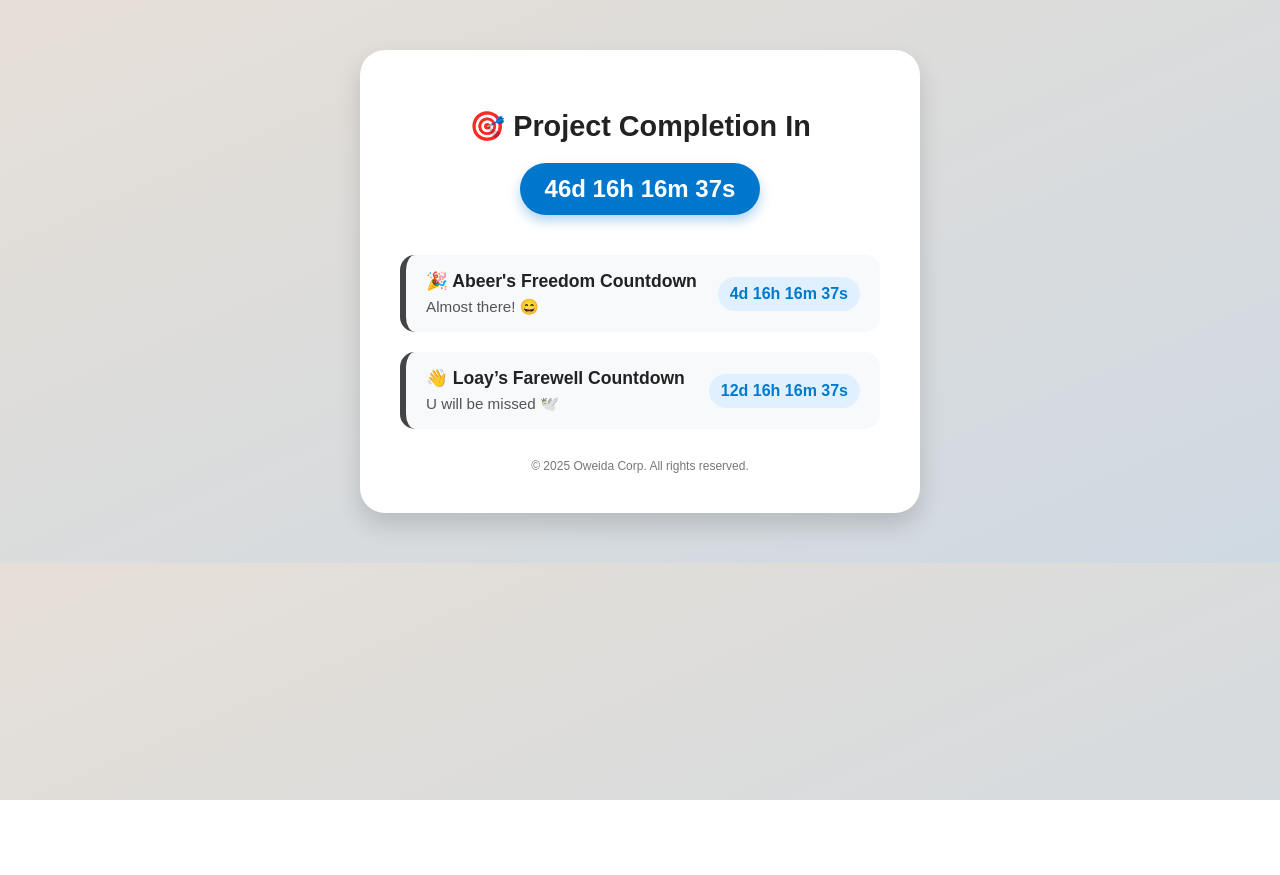
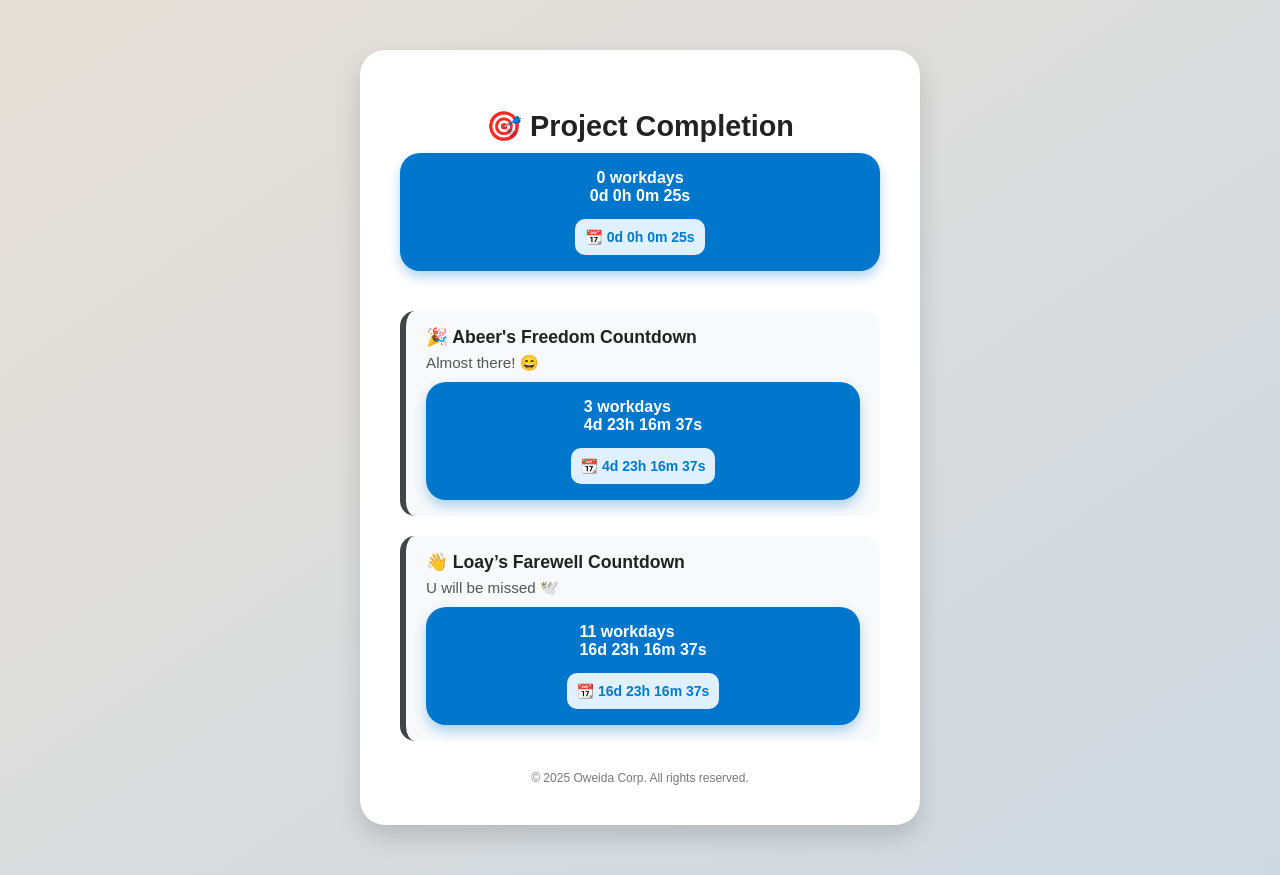
Before and after one commit to ALQassem-Oweida/ProjectCountdown, a plain HTML site: page index.html in a window 1280 px wide. Before the commit the page ends 800 px from the top, so only its background shows below. Drawn offline with Linux system fonts and the light colour scheme.

Commit message:
Update index.html

```diff
--- a/index.html
+++ b/index.html
@@ -2,7 +2,7 @@
 <html lang="en">
 <head>
   <meta charset="UTF-8">
-  <title>Freedom Countdown</title>
+  <title>Dual Countdown Timer</title>
   <style>
     body {
       margin: 0;
@@ -42,16 +42,19 @@
       margin-bottom: 10px;
     }
 
-    .badge {
+    .dual-badge {
       background: #0077cc;
       color: white;
-      padding: 12px 25px;
-      font-size: 24px;
-      border-radius: 50px;
-      display: inline-block;
+      padding: 16px;
+      font-size: 16px;
+      border-radius: 20px;
       margin-top: 10px;
       box-shadow: 0 6px 12px rgba(0, 119, 204, 0.3);
       font-weight: bold;
+      display: flex;
+      flex-direction: column;
+      align-items: center;
+      gap: 6px;
     }
 
     .events {
@@ -79,18 +82,15 @@
       color: #555;
     }
 
-    .event-badge {
-      position: absolute;
-      right: 20px;
-      top: 50%;
-      transform: translateY(-50%);
-      font-size: 16px;
+    .dual-badge-small {
+      background: #e1f0ff;
+      color: #007acc;
+      padding: 10px;
+      border-radius: 10px;
+      margin-top: 8px;
+      font-size: 14px;
       font-weight: bold;
-      background: #e1f0ff;
-      padding: 8px 12px;
-      border-radius: 30px;
-      color: #007acc;
-      white-space: nowrap;
+      text-align: center;
     }
 
     .footer {
@@ -106,21 +106,30 @@
 
   <div class="dashboard">
     <div class="main-countdown">
-      <h1>🎯 Project Completion In</h1>
-      <div class="badge" id="projectCountdown">Loading...</div>
+      <h1>🎯 Project Completion</h1>
+      <div class="dual-badge">
+        <div id="projectCountdownBiz">Loading...</div>
+        <div id="projectCountdownCal" class="dual-badge-small">Loading...</div>
+      </div>
     </div>
 
     <div class="events">
       <div class="event-card">
         <h3>🎉 Abeer's Freedom Countdown</h3>
         <p>Almost there! 😄</p>
-        <div class="event-badge" id="abeerCountdown">Loading...</div>
+        <div class="dual-badge">
+          <div id="abeerCountdownBiz">Loading...</div>
+          <div id="abeerCountdownCal" class="dual-badge-small">Loading...</div>
+        </div>
       </div>
 
       <div class="event-card">
         <h3>👋 Loay’s Farewell Countdown</h3>
         <p>U will be missed 🕊️</p>
-        <div class="event-badge" id="loayCountdown">Loading...</div>
+        <div class="dual-badge">
+          <div id="loayCountdownBiz">Loading...</div>
+          <div id="loayCountdownCal" class="dual-badge-small">Loading...</div>
+        </div>
       </div>
     </div>
 
@@ -129,10 +138,9 @@
 
   <script>
     const dates = {
-      // project: new Date(new Date().getTime() + 10 * 1000), // 30 seconds from now
-      project: new Date("2025-06-16T17:00:00"),
-      abeer: new Date("2025-04-17T17:00:00"),
-      loay: new Date("2025-04-29T17:00:00"),
+      project: new Date(new Date().getTime() + 30 * 1000), // 30 seconds for test
+      abeer: new Date("2025-04-17T00:00:00"),
+      loay: new Date("2025-04-29T00:00:00"),
     };
 
     let fireworksStarted = false;
@@ -149,15 +157,27 @@
       return count;
     }
 
+    function formatCountdown(distance) {
+      const days = Math.floor(distance / (1000 * 60 * 60 * 24));
+      const hours = Math.floor((distance / (1000 * 60 * 60)) % 24);
+      const minutes = Math.floor((distance / (1000 * 60)) % 60);
+      const seconds = Math.floor((distance / 1000) % 60);
+      return `${days}d ${hours}h ${minutes}m ${seconds}s`;
+    }
+
     function updateCountdowns() {
       const now = new Date();
 
       for (const [key, target] of Object.entries(dates)) {
-        const badge = document.getElementById(`${key}Countdown`);
-        if (!badge) continue;
+        const distance = target - now;
+        const bizDays = countBusinessDays(now, target);
 
-        if (now >= target) {
-          badge.innerText = "🎉 Done!";
+        const bizBadge = document.getElementById(`${key}CountdownBiz`);
+        const calBadge = document.getElementById(`${key}CountdownCal`);
+
+        if (distance <= 0) {
+          if (bizBadge) bizBadge.innerText = "🎉 Done!";
+          if (calBadge) calBadge.innerText = "🎉 Done!";
           if (key === "project" && !fireworksStarted) {
             launchFireworks();
             fireworksStarted = true;
@@ -165,19 +185,16 @@
           continue;
         }
 
-        const businessDays = countBusinessDays(now, target);
-        const totalMs = target - now;
-        const hours = Math.floor((totalMs / (1000 * 60 * 60)) % 24);
-        const minutes = Math.floor((totalMs / (1000 * 60)) % 60);
-        const seconds = Math.floor((totalMs / 1000) % 60);
-        badge.innerText = `${businessDays}d ${hours}h ${minutes}m ${seconds}s`;
+        const formatted = formatCountdown(distance);
+        if (bizBadge) bizBadge.innerText = `${bizDays} workdays\n${formatted}`;
+        if (calBadge) calBadge.innerText = `📆 ${formatted}`;
       }
     }
 
     setInterval(updateCountdowns, 1000);
     updateCountdowns();
 
-    // 🎆 Fireworks Effect
+    // 🎆 Fireworks animation
     function launchFireworks() {
       const canvas = document.getElementById("fireworks");
       const ctx = canvas.getContext("2d");
@@ -216,7 +233,7 @@
         this.particles.forEach(p => {
           p.x += p.vx;
           p.y += p.vy;
-          p.vy += 0.02; // gravity
+          p.vy += 0.02;
           ctx.beginPath();
           ctx.arc(p.x, p.y, 2, 0, Math.PI * 2);
           ctx.fillStyle = p.color;
```
